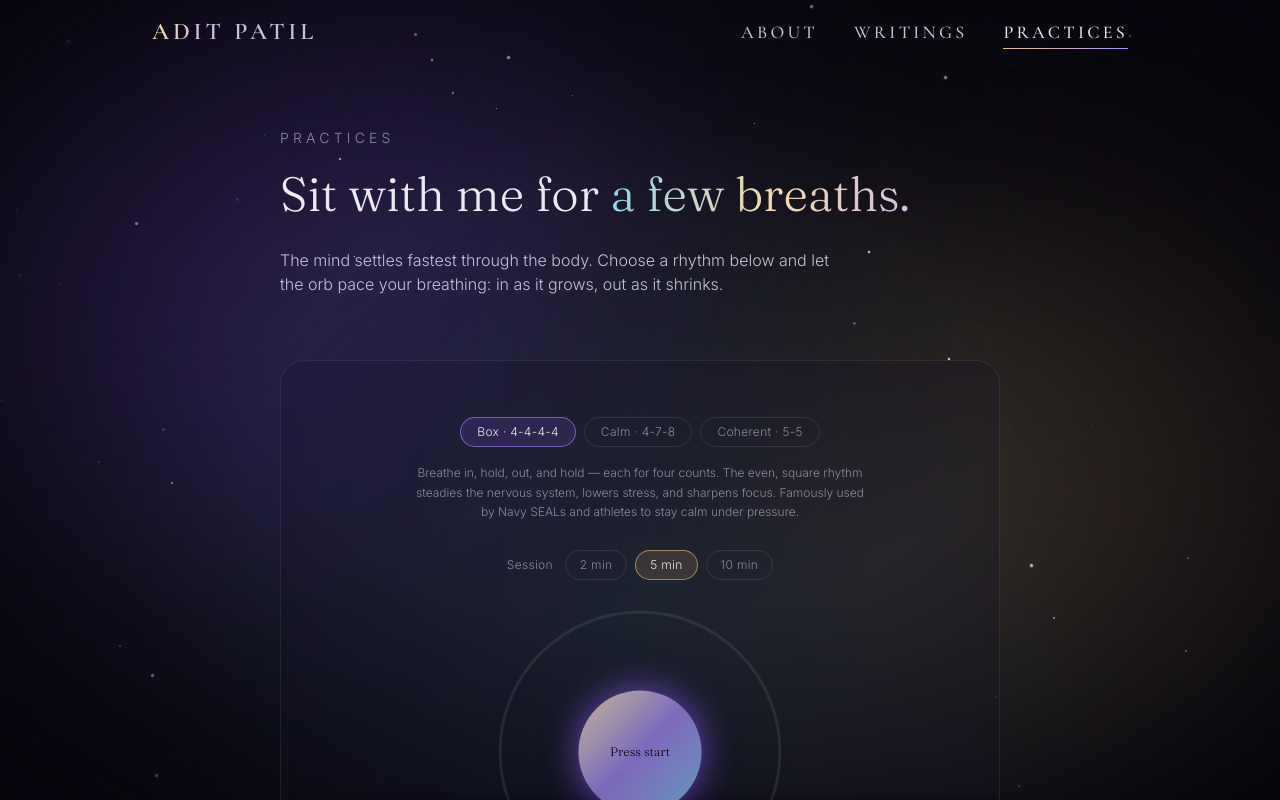
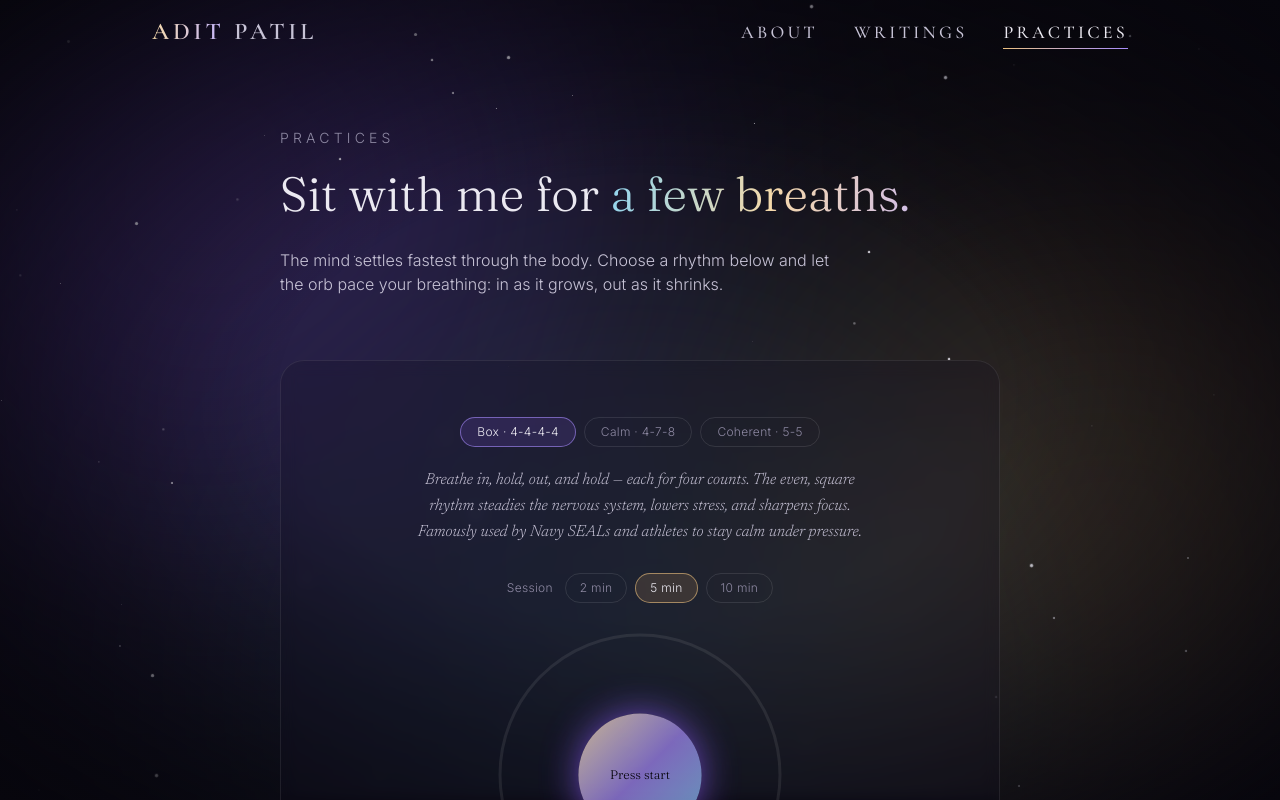
Before and after one commit to aditpatil10/adi10_website, a React (Vite) app: page /practices in a window 1280 px wide. Shown: the top 800 px of the page. Built offline with nearby package versions, Linux system fonts and the light colour scheme.

Commit message:
Style pattern descriptions in Newsreader italic

```diff
--- a/src/components/BreathingTimer.tsx
+++ b/src/components/BreathingTimer.tsx
@@ -272,7 +272,7 @@ function BreathingTimer() {
       </div>
 
       {/* Selected pattern description */}
-      <p className="-mt-3 max-w-md text-center text-xs leading-relaxed text-mist-500">
+      <p className="-mt-2 max-w-md text-center font-lede text-base leading-relaxed text-mist-300 italic">
         {pattern.desc}
       </p>
 
```
